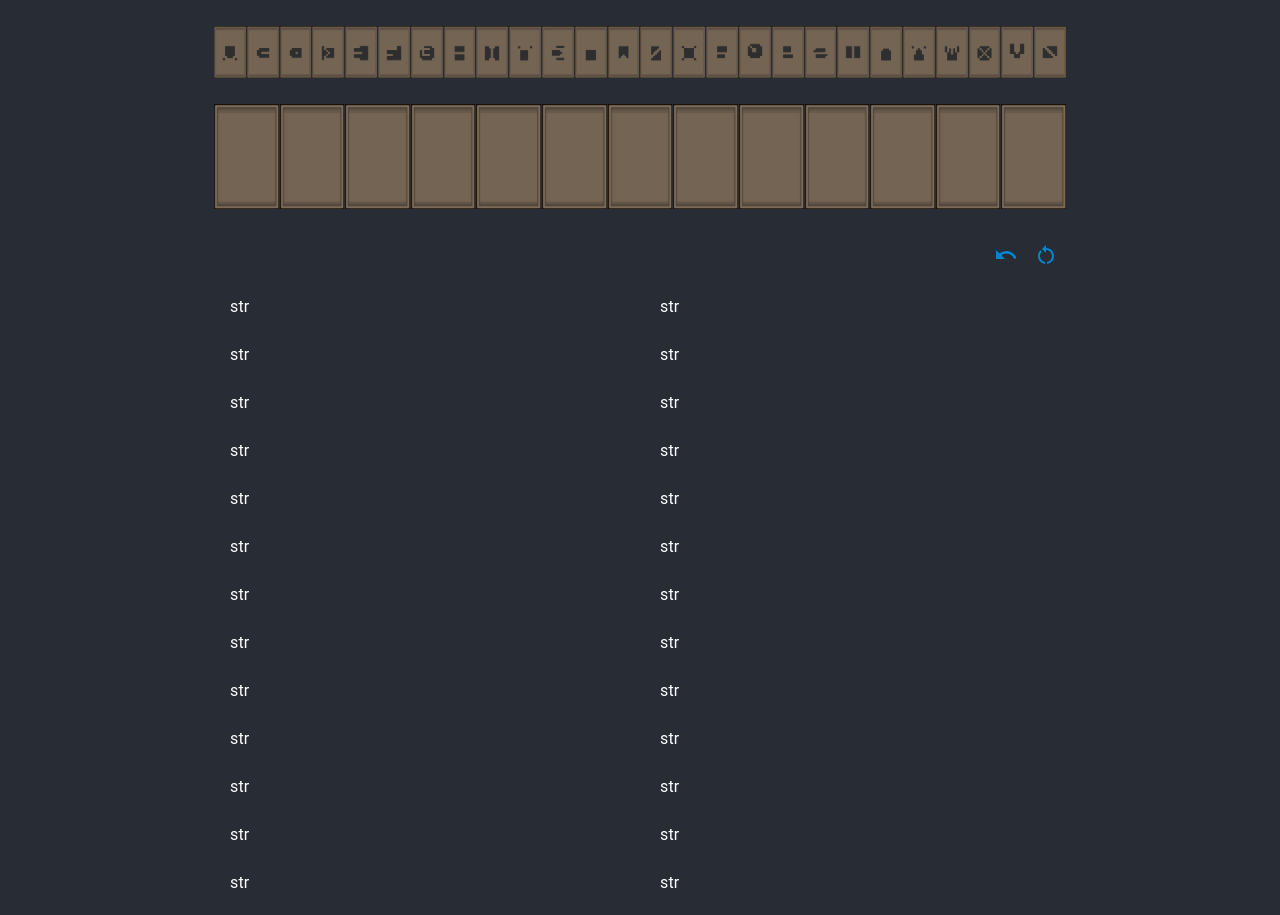
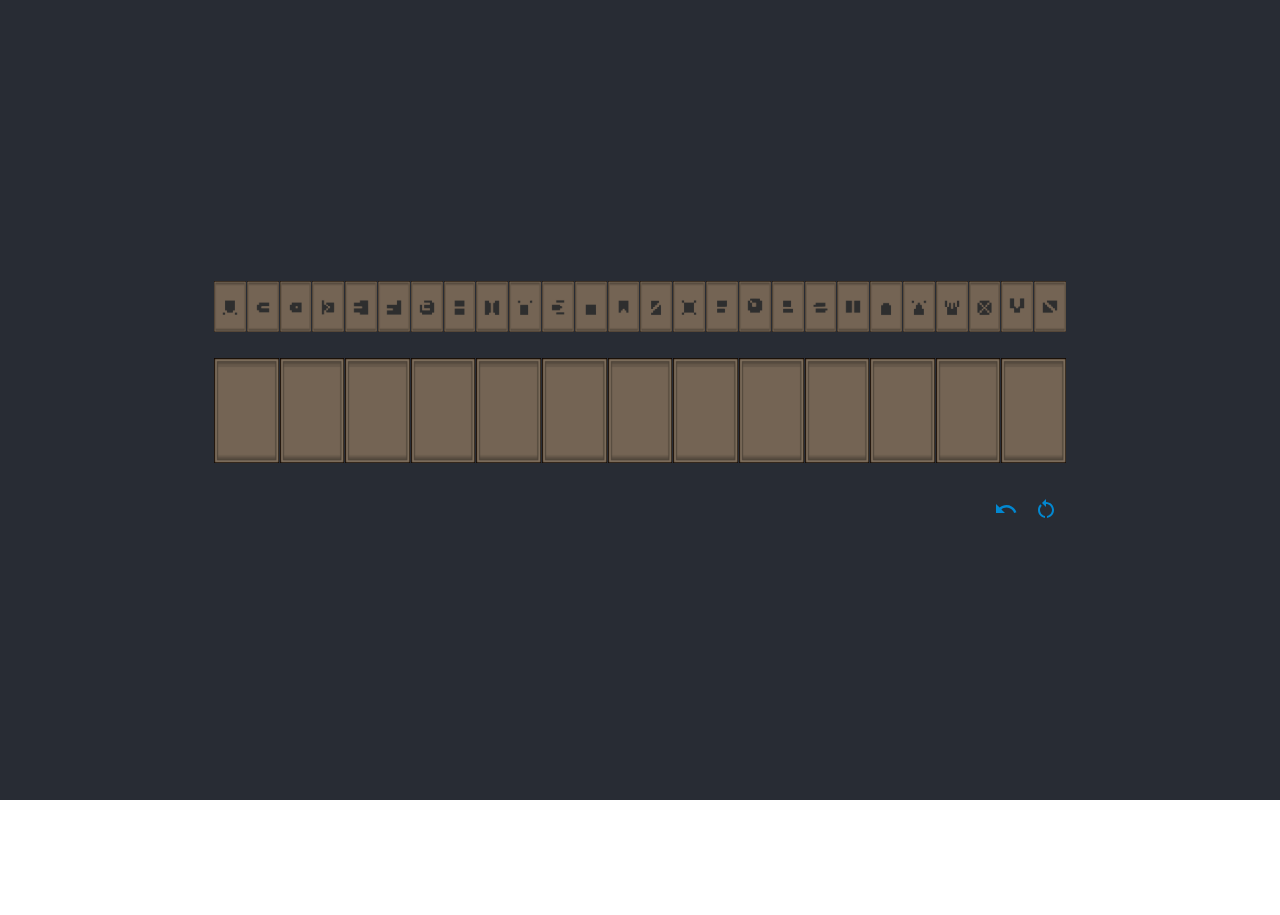
Before and after one commit to tallua/sde-decode, a React (Create React App) app: page / in a window 1280 px wide. After the commit the page ends 800 px from the top, so only its background shows below. Built offline with nearby package versions, Linux system fonts and the light colour scheme.

Commit message:
anagram -> caesar

```diff
--- a/src/App.tsx
+++ b/src/App.tsx
@@ -1,4 +1,4 @@
-import React, { useState } from 'react';
+import React, { useEffect, useState } from 'react';
 import './App.css';
 import { Container, Grid, IconButton, ImageList, ImageListItem, List, ListItem, ListItemText } from '@mui/material';
 import RestartAltIcon from '@mui/icons-material/RestartAlt';
@@ -17,9 +17,17 @@ const alphabets = [
   'z'
 ];
 
+function GenerateCaesars(str: string) : string[] {
+  return [];
+}
+
 function App() {
   let [sequence, setSequence] = useState<string[]>([]);
-  let [anagrams,] = useState<string[]>(Array(26).fill('empty'));
+  let [caesars, setCaesars] = useState<string[]>(Array(26).fill('empty'));
+
+  useEffect(() => {
+    setCaesars(GenerateCaesars(sequence.join()));
+  }, [ sequence ]);
 
   let filledSequence = sequence.concat(Array(MAX_SEQUENCE - sequence.length).fill('empty'));
 
@@ -84,7 +92,7 @@ function App() {
             <Grid item xs={6}>
               <List>
                 {
-                  anagrams.slice(0, 13).map((str) =>
+                  caesars.slice(0, 13).map((str) =>
                     <ListItem key={str}>
                       <ListItemText> str </ListItemText>
                     </ListItem>
@@ -95,7 +103,7 @@ function App() {
             <Grid item xs={6}>
               <List>
                 {
-                  anagrams.slice(13, 26).map((str) =>
+                  caesars.slice(13, 26).map((str) =>
                     <ListItem key={str}>
                       <ListItemText> str </ListItemText>
                     </ListItem>
```
